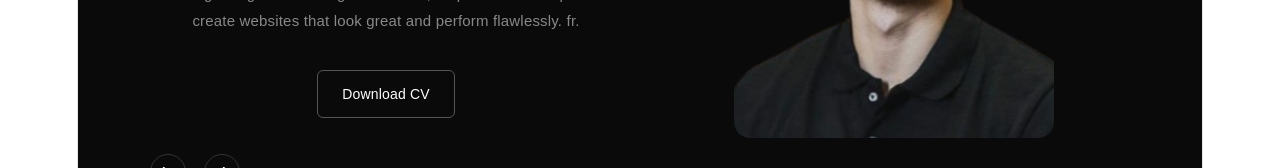
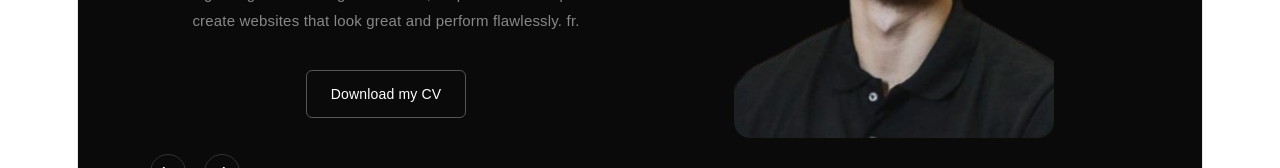
Before and after one commit to Qpal-max/cc14, a React (Vite) app: page / in a window 1280 px wide. Shown: the part 503-671 px from the top of the page. Built offline with nearby package versions, Linux system fonts and the light colour scheme.

Commit message:
updated Cv

```diff
--- a/src/components/Hero.jsx
+++ b/src/components/Hero.jsx
@@ -7,7 +7,7 @@ export default function Hero() {
         <p style={styles.heroSub}>I am {DATA.name}</p>
         <h1 style={styles.heroTitle}>{DATA.role}</h1>
         <p style={styles.heroTagline}>{DATA.tagline}</p>
-        <a href={DATA.cvLink} style={styles.cvBtn}>Download CV</a>
+        <a href={DATA.cvLink} style={styles.cvBtn}>Download my CV</a>
         <div style={styles.socialRow}>
           <a href={DATA.linkedin} style={styles.socialIcon} target="_blank" rel="noreferrer">in</a>
           <a href={DATA.github} style={styles.socialIcon} target="_blank" rel="noreferrer">gh</a>
```
